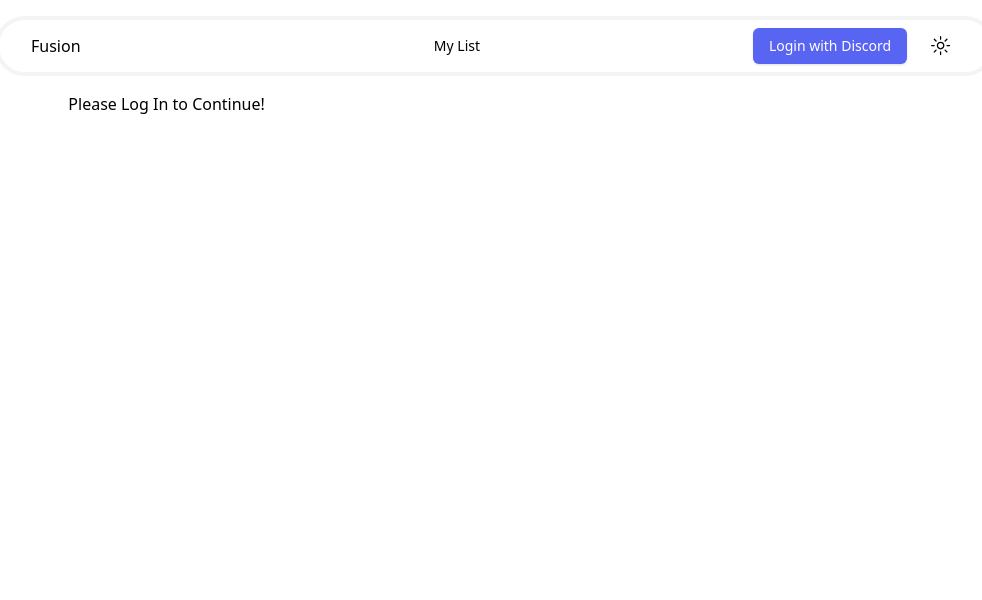
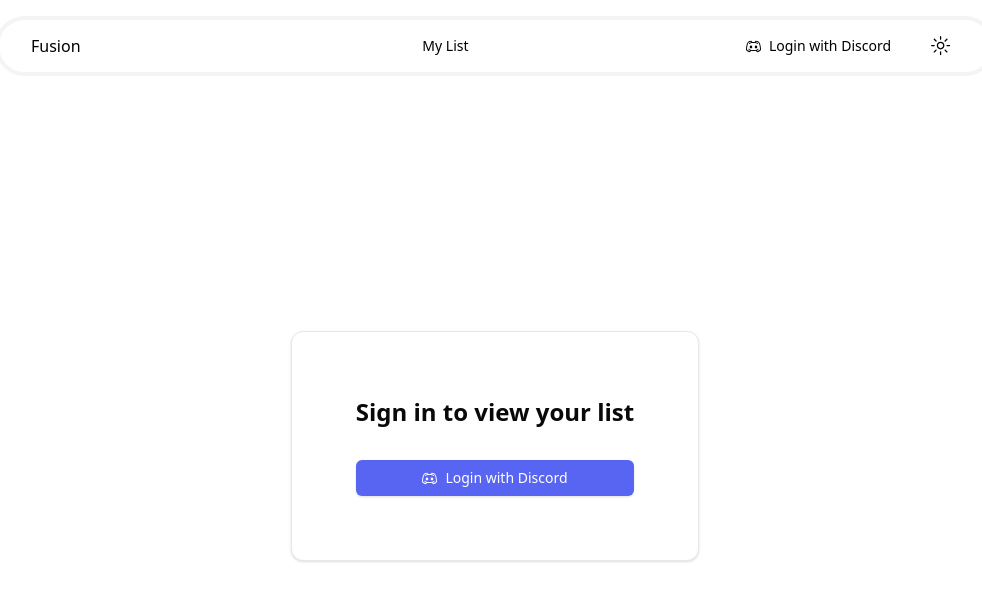
Before and after one commit to FustinCS/fusion-bot-web, a Next.js app: page /list in a window 1280 px wide. Shown: the top 600 px of the page, without its empty margins (145-1127 px from the left). Built offline with nearby package versions, Linux system fonts and the light colour scheme; no server answers; the database is empty.

Commit message:
Change not logged in screen and add increment episode count (no real time changes to db yet)

```diff
--- a/app/api/database/add-watched-tv/route.ts
+++ b/app/api/database/add-watched-tv/route.ts
@@ -16,7 +16,6 @@ export async function POST(request: Request) {
 
     // Fetch from the external API (TVMaze)
     const showData = await fetchShowData(showName);
-    console.log(showData);
 
     // Add the show to the database
     await prisma.$transaction(async (tx) => {
@@ -70,7 +69,7 @@ export async function POST(request: Request) {
         user_id: body.userId,
         show_id: showData.show_id,
         current_episode: 0,
-        date_updated: null,
+        date_updated: new Date().toISOString(),
         current_season: 1,
     };
 
--- a/app/layout.tsx
+++ b/app/layout.tsx
@@ -22,7 +22,7 @@ export default function RootLayout({
   children: React.ReactNode;
 }>) {
   return (
-    <html lang="en">
+    <html lang="en" className="">
       <body
         className={`${geistSans.variable} ${geistMono.variable} antialiased`}
       >
--- a/app/list/page.tsx
+++ b/app/list/page.tsx
@@ -5,7 +5,7 @@ import CrudButtons from "@/components/ui/custom/tv-list/crud-buttons";
 import CurrentWatchingTable from "@/components/ui/custom/tv-list/currently-watching-table";
 import TvProfileInformation from "@/components/ui/custom/tv-list/tv-profile-info";
 import { Watch } from "@/utils/types";
-import { useSession } from "next-auth/react";
+import { signIn, useSession } from "next-auth/react";
 import { useEffect, useState } from "react";
 import {
   Dialog,
@@ -19,6 +19,8 @@ import {
 import { Button } from "@/components/ui/button";
 import { Label } from "@/components/ui/label";
 import { Input } from "@/components/ui/input";
+import { Card, CardContent } from "@/components/ui/card";
+import { DiscordLogoIcon } from "@radix-ui/react-icons";
 
 export default function ListPage() {
   const { data: session, status } = useSession();
@@ -83,14 +85,23 @@ export default function ListPage() {
 
   if (!session) {
     return (
-      <>
+      <main className="flex flex-col min-h-screen overflow-auto">
         <Navbar />
-        <div className="flex justify-center">
-          <div className="flex flex-col w-8/12">
-            <h1>Please Log In to Continue!</h1>
-          </div>
+        <div className="flex-auto flex justify-center items-center">
+        <Card>
+          <CardContent className="flex flex-col gap-8 p-16">
+            <h1 className="text-2xl font-semibold">Sign in to view your list</h1>
+            <Button
+              className="flex gap-2 bg-[#5865F2] text-white hover:bg-[#6873f1]"
+              onClick={() => signIn("discord")}
+              >
+                <DiscordLogoIcon/>
+                Login with Discord
+              </Button>
+          </CardContent>
+        </Card>
         </div>
-      </>
+      </main>
     );
   }
 
@@ -101,11 +112,11 @@ export default function ListPage() {
         <div className="flex flex-col w-8/12">
           <TvProfileInformation userInfo={session.user} />
           <CrudButtons setOpen={setOpen} />
-          <CurrentWatchingTable data={data} />
+          <CurrentWatchingTable data={data} setData={setData} />
         </div>
       </div>
       <Dialog open={open} onOpenChange={setOpen}>
-        <DialogContent className="sm:max-w-[425px]">
+        <DialogContent className="sm:max-w-[425px] border-secondary border-2">
           <DialogHeader>
             <DialogTitle>Add Show</DialogTitle>
             <DialogDescription>
--- a/app/page.tsx
+++ b/app/page.tsx
@@ -1,6 +1,14 @@
+'use client'
 import Navbar from "@/components/ui/custom/navbar";
+import { useSession } from "next-auth/react";
 
 export default function Home() {
+  const { data: session, status } = useSession();
+  if (status === "loading") {
+    return <></>;
+  };
+
+
   return (
     <main>
       <Navbar />
--- a/components/ui/custom/navbar.tsx
+++ b/components/ui/custom/navbar.tsx
@@ -4,6 +4,7 @@ import { ToggleTheme } from "@/components/ui/ToggleTheme";
 import { Button } from "../button";
 import { signIn, signOut, useSession } from "next-auth/react";
 import Link from "next/link";
+import { DiscordLogoIcon } from "@radix-ui/react-icons";
 
 export default function Navbar() {
   const { data: session } = useSession();
@@ -27,9 +28,11 @@ export default function Navbar() {
           <div className="flex items-center gap-4">
             {!session ? (
               <Button
-                className="bg-[#5865F2] text-white hover:bg-[#6873f1]"
-                onClick={() => signIn("discord")}
+              variant="ghost"
+              className="flex gap-2"
+              onClick={() => signIn("discord")}
               >
+                <DiscordLogoIcon/>
                 Login with Discord
               </Button>
             ) : (
--- a/components/ui/custom/tv-list/currently-watching-table.tsx
+++ b/components/ui/custom/tv-list/currently-watching-table.tsx
@@ -14,8 +14,22 @@ import { Card } from "@/components/ui/card";
 import Image from "next/image";
 import { AspectRatio } from "@/components/ui/aspect-ratio";
 import { Watch } from "@/utils/types";
+import { Button } from "../../button";
 
-export default function CurrentWatchingTable({ data }: { data: Watch[] }) {
+export default function CurrentWatchingTable({ data, setData }: { data: Watch[], setData: (newData: Watch[]) => void }) {
+  const handleIncrement = (showId: number) => {
+    const newData = data.map((item) => {
+      if (item.Show.show_id === showId) {
+        return {
+          ...item,
+          current_episode: item.current_episode + 1,
+        };
+      }
+      return item;
+    });
+    setData(newData);
+  }
+
   return (
     <>
       <h2 className="scroll-m-20 text-3xl font-semibold tracking-tight mt-8 p-8">
@@ -35,9 +49,8 @@ export default function CurrentWatchingTable({ data }: { data: Watch[] }) {
             </TableRow>
           </TableHeader>
           <TableBody>
-            {data.map((item, index) => {
-              return (
-                <TableRow key={index}>
+            {data.map((item) => (
+              <TableRow key={item.date_updated?.toString()}>
                 <TableCell className="font-medium">
                   <div className="flex gap-6 m-4 items-center">
                     <div className="w-[48px] lg:w-[48px]">
@@ -59,18 +72,35 @@ export default function CurrentWatchingTable({ data }: { data: Watch[] }) {
                 <TableCell className="text-center text-lg">
                   {item.current_season}
                 </TableCell>
+                <TableCell className="text-center text-lg">
+                  <div className="flex justify-center items-center gap-2 group relative">
+                    <div className="flex justify-center items-center gap-2">
+                      <Button
+                        variant="ghost"
+                        onClick={() => handleIncrement(item.Show.show_id)}
+                        className="hidden group-hover:flex"
+                      >
+                        +
+                      </Button>
                       {item.Show.episodes ? (
-                    <TableCell className="text-center text-lg">
+                        <>
                           {item.current_episode}/{item.Show.episodes}
+                        </>
+                      ) : (
+                        item.current_episode
+                      )}
+                      <Button
+                        variant="ghost"
+                        onClick={() => handleIncrement(item.Show.show_id)}
+                        className="hidden group-hover:flex"
+                      >
+                        +
+                      </Button>
+                    </div>
+                  </div>
                 </TableCell>
-                  ) : (
-                    <TableCell className="text-center text-lg">
-                      {item.current_episode}
-                    </TableCell>
-                  )}
               </TableRow>
-              );
-            })}
+            ))}
           </TableBody>
         </Table>
       </Card>
```
Also changed, not shown: app/api/database/update-watched-tv/decrement-episode-tv/route.ts (added). Lines whose indentation alone changed are shown as unchanged.
